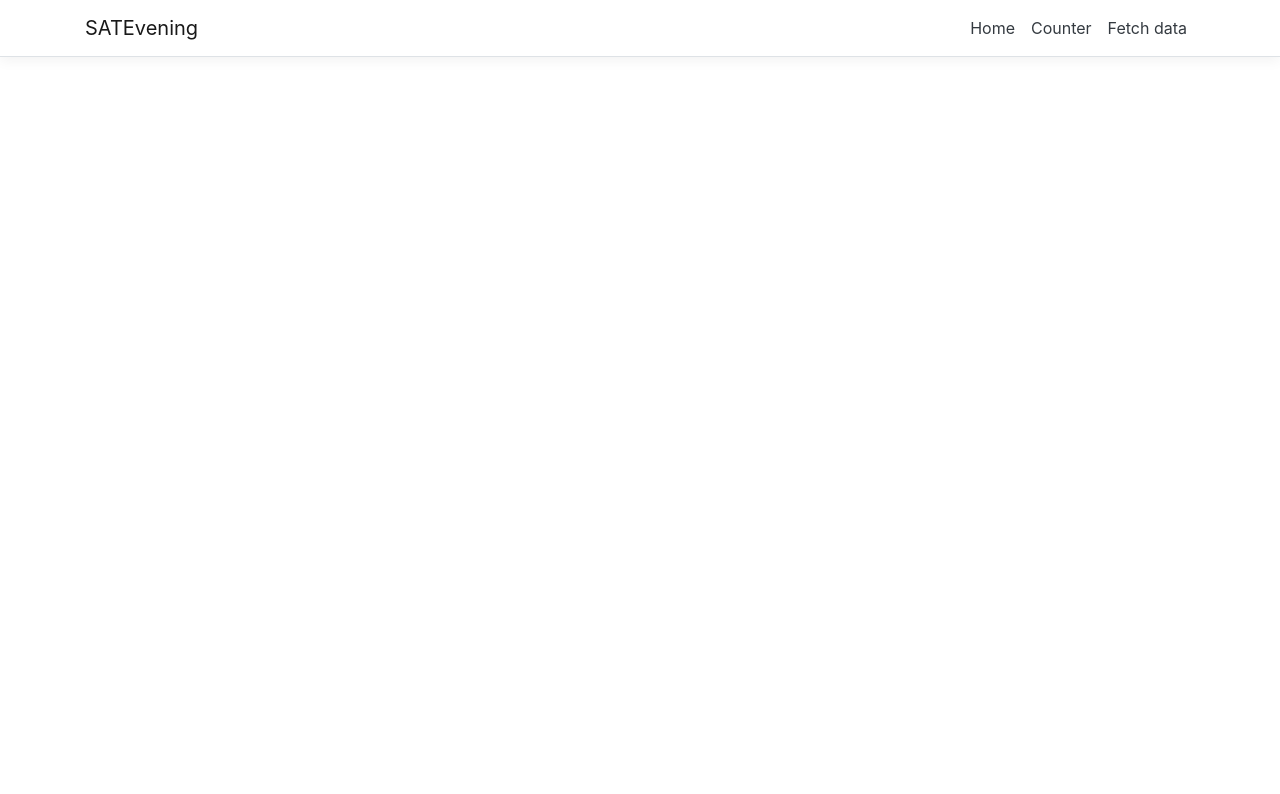
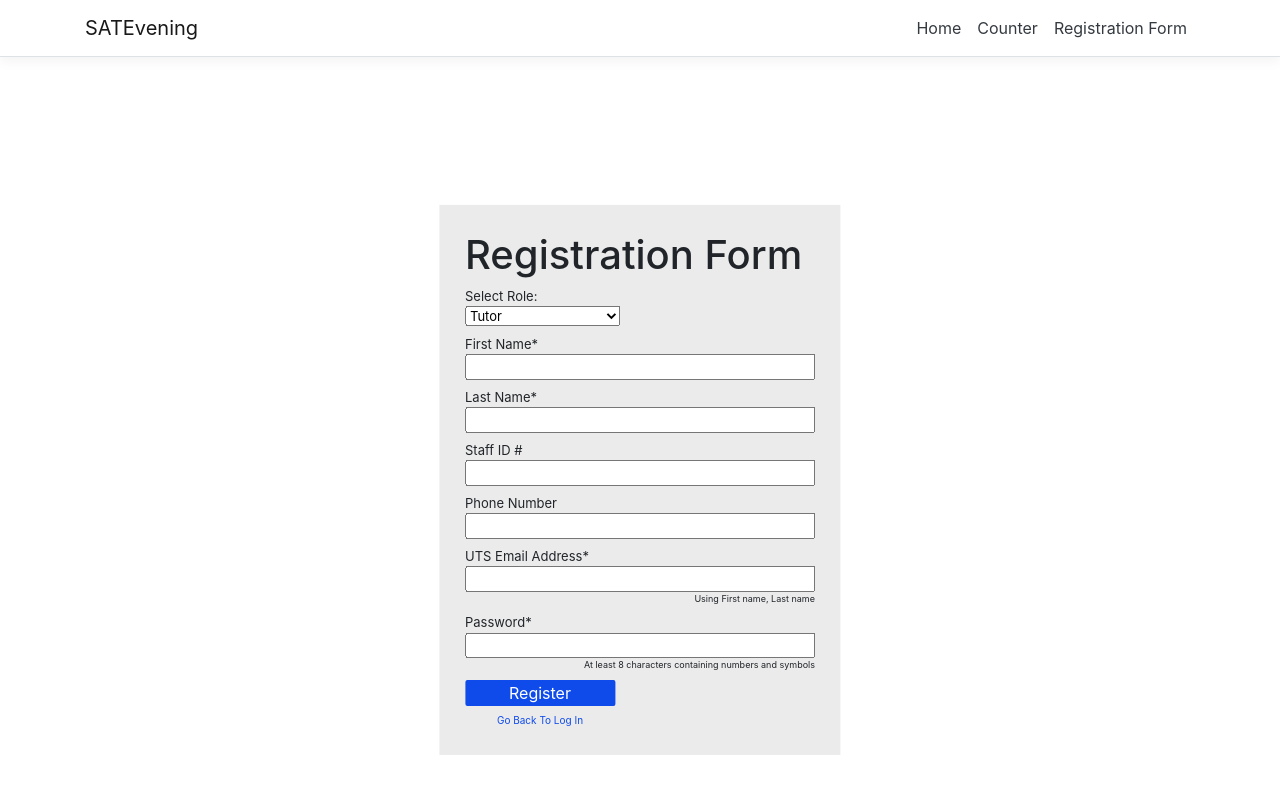
Before and after one commit to vinhddinh/2021S-SATEvening, a React (Create React App) app in the folder src/SATEvening.Web/ClientApp/: page /RegistrationForm in a window 1280 px wide. Shown: the top 794 px of the page. Built offline with nearby package versions, Linux system fonts and the light colour scheme.

Commit message:
Registration form - Preliminary

```diff
--- a/src/SATEvening.Web/ClientApp/src/App.js
+++ b/src/SATEvening.Web/ClientApp/src/App.js
@@ -6,6 +6,7 @@ import { FetchData } from './components/FetchData';
 import { Counter } from './components/Counter';
 
 import './custom.css'
+import { RegistrationForm } from './components/RegistrationForm';
 
 export default class App extends Component {
   static displayName = App.name;
@@ -14,8 +15,8 @@ export default class App extends Component {
     return (
       <Layout>
         <Route exact path='/' component={Home} />
-        <Route path='/counter' component={Counter} />
-        <Route path='/fetch-data' component={FetchData} />
+            <Route path='/counter' component={Counter} />
+            <Route path='/RegistrationForm' component={RegistrationForm} />
       </Layout>
     );
   }
--- a/src/SATEvening.Web/ClientApp/src/components/NavMenu.js
+++ b/src/SATEvening.Web/ClientApp/src/components/NavMenu.js
@@ -37,7 +37,7 @@ export class NavMenu extends Component {
                   <NavLink tag={Link} className="text-dark" to="/counter">Counter</NavLink>
                 </NavItem>
                 <NavItem>
-                  <NavLink tag={Link} className="text-dark" to="/fetch-data">Fetch data</NavLink>
+                                <NavLink tag={Link} className="text-dark" to="/RegistrationForm">Registration Form</NavLink>
                 </NavItem>
               </ul>
             </Collapse>
--- /dev/null
+++ b/src/SATEvening.Web/ClientApp/src/components/RegistrationForm.css
@@ -0,0 +1,43 @@
+﻿.center {
+    text-align: center
+}
+
+.horizontalCenter {
+    margin: 0 auto;
+}
+
+.bg {
+    background-size: auto;
+}
+
+.child {
+    position: absolute;
+    top: 60%;
+    left: 50%;
+    transform: translate(-50%, -50%);
+    background-color: #ebebeb;
+    padding: 2%;
+}
+
+.additionalInfo {
+    font-size: xx-small;
+    text-align: right;
+}
+
+.labelText {
+    font-size: small;
+}
+
+.button {
+    border-radius: 2px;
+    background-color: #0f4beB;
+    color: white;
+    border: none;
+}
+
+.subButton {
+    background-color: transparent;
+    color: #0f4beB;
+    font-size: x-small;
+    border: none;
+}
--- /dev/null
+++ b/src/SATEvening.Web/ClientApp/src/components/RegistrationForm.js
@@ -0,0 +1,91 @@
+import React, { Component } from 'react';
+import './RegistrationForm.css';
+
+export class RegistrationForm extends Component {
+    static displayName = RegistrationForm.name;
+
+    render() {
+        return (
+            <div clasName="bg">
+                <div className="child">
+                    <h1 className="center"> Registration Form </h1>
+                    <form>
+                        <div>
+                            <label className="labelText">
+                                <div>
+                                    Select Role:
+                                </div>
+                                <select name="selectList" id="selectList">
+                                    <option value="Tutor">Tutor</option>
+                                    <option value="Coord">Subject Coordinator</option>
+                                    <option value="Admin">Subject Administartor</option>
+                                </select>
+                            </label>
+                        </div>
+                        <div>
+                            <label className="labelText">
+                                <div>
+                                    First Name*
+                                </div>
+                                <input type="text" name="First Name" style={{ width: "350px" }} />
+                            </label>
+                        </div>
+                        <div>
+                            <label className="labelText">
+                                <div>
+                                    Last Name*
+                                </div>
+                                <input type="text" name="Last Name" style={{ width: "350px" }} />
+                            </label>
+                        </div>
+                        <div>
+                            <label className="labelText">
+                                <div>
+                                    Staff ID #
+                                </div>
+                                <input type="text" name="Staff ID" style={{ width: "350px" }} />
+                            </label>
+                        </div>
+                        <div>
+                            <label className="labelText">
+                                <div>
+                                    Phone Number
+                                </div>
+                                <input type="text" name="Phone" style={{ width: "350px" }} />
+                            </label>
+                        </div>
+                        <div>
+                            <label className="labelText">
+                                <div>
+                                    UTS Email Address*
+                                </div>
+                                <input type="text" name="Email" style={{ width: "350px" }} />
+                                <div className="additionalInfo">
+                                    Using First name, Last name
+                                </div>
+                            </label>
+                        </div>
+                        <div>
+                            <label className="labelText">
+                                <div>
+                                    Password*
+                                </div>
+                                <input type="text" name="Password" style={{ width: "350px" }} />
+                                <div className="additionalInfo">
+                                    At least 8 characters containing numbers and symbols
+                                </div>
+                            </label>
+                        </div>
+                        <div className="center">
+                            <input className="button" type="submit" value="Register" style={{ width: "150px" }} />
+                        </div>
+                        <div className="center">
+                            <input className="subButton" type="submit" value="Go Back To Log In" style={{ width: "150px" }} />
+                        </div>
+                    </form>
+                </div>
+            </div>
+
+        );
+    }
+}
```
